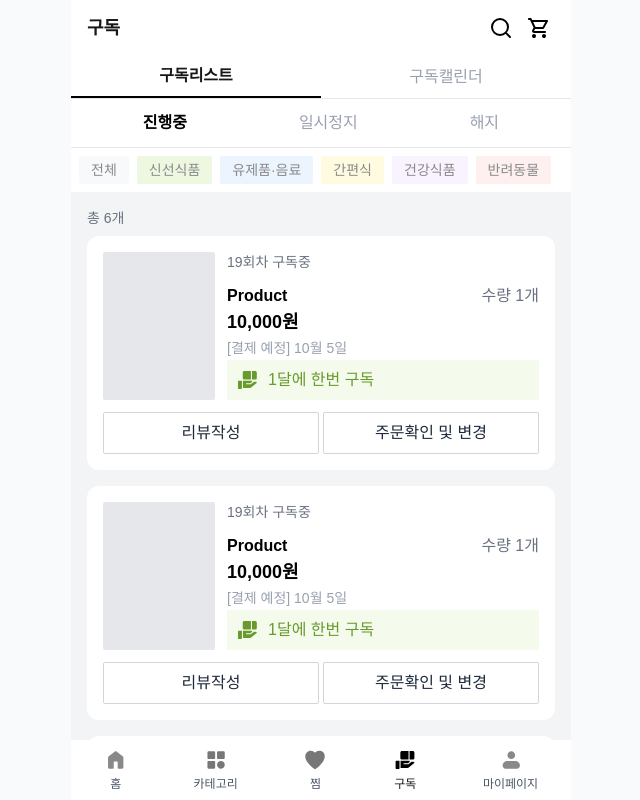
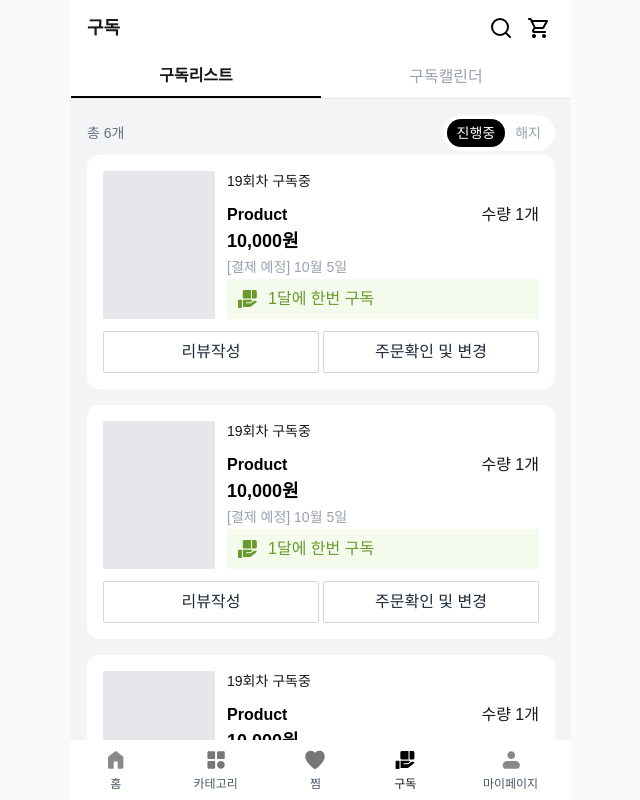
Before and after one commit to ydsic/mogupick, a Next.js app: page /subscribe in a window 1280 px wide. Shown: the whole page, without its empty margins (319-959 px from the left). Built offline with nearby package versions, Linux system fonts and the light colour scheme.

Commit message:
fix : 구독리스트 진행중, 해지버튼 수정사항 변경

```diff
--- a/src/app/(main)/subscribe/_components/StatusFilter.tsx
+++ b/src/app/(main)/subscribe/_components/StatusFilter.tsx
@@ -1,28 +1,30 @@
 'use client';
 
-interface StatusFilterProps {
+export interface StatusFilterProps {
   value: 'ongoing' | 'paused' | 'canceled';
   onChange: (value: 'ongoing' | 'paused' | 'canceled') => void;
 }
 
 export default function StatusFilter({ value, onChange }: StatusFilterProps) {
   return (
-    <div className="flex justify-evenly gap-10 border-b border-gray-200 py-3 text-gray-400">
+    <div className="flex items-center rounded-full bg-white p-1 text-gray-400">
       <button
         onClick={() => onChange('ongoing')}
-        className={value === 'ongoing' ? 'font-semibold text-black' : ''}
+        className={
+          value === 'ongoing'
+            ? 'rounded-full bg-black px-2.5 py-1 text-sm text-white'
+            : 'px-2.5 py-1 text-sm'
+        }
       >
         진행중
       </button>
       <button
-        onClick={() => onChange('paused')}
-        className={value === 'paused' ? 'font-semibold text-black' : ''}
-      >
-        일시정지
-      </button>
-      <button
         onClick={() => onChange('canceled')}
-        className={value === 'canceled' ? 'font-semibold text-black' : ''}
+        className={
+          value === 'canceled'
+            ? 'rounded-full bg-black px-2.5 py-1 text-sm text-white'
+            : 'px-2.5 py-1 text-sm'
+        }
       >
         해지
       </button>
--- a/src/app/(main)/subscribe/_components/SubscribeList.tsx
+++ b/src/app/(main)/subscribe/_components/SubscribeList.tsx
@@ -1,18 +1,20 @@
+import StatusFilter, { StatusFilterProps } from './StatusFilter';
 import SubscribeListItem from './SubscribeListItem';
 
-export default function SubscribeList() {
+export default function SubscribeList({ value, onChange }: StatusFilterProps) {
   return (
     <div className="min-h-[73dvh] bg-gray-100 p-4">
-      <div className="text-gray-500">
+      <div className="mb-1 flex items-end justify-between text-gray-500">
         <div className="mb-2 text-sm font-medium">
           총 <span>6</span>개
         </div>
-        <ul className="flex flex-col gap-4">
-          {Array.from({ length: 6 }).map((_, i) => (
-            <SubscribeListItem key={i} />
-          ))}
-        </ul>
+        <StatusFilter value={value} onChange={onChange} />
       </div>
+      <ul className="flex flex-col gap-4">
+        {Array.from({ length: 6 }).map((_, i) => (
+          <SubscribeListItem key={i} />
+        ))}
+      </ul>
     </div>
   );
 }
--- a/src/app/(main)/subscribe/_components/SubscribePage.tsx
+++ b/src/app/(main)/subscribe/_components/SubscribePage.tsx
@@ -44,12 +44,10 @@ export default function SubscribePage() {
             { key: 'calendar', label: '구독캘린더' },
           ]}
         />
-        {activeTab === 'list' && <StatusFilter value={statusFilter} onChange={setStatusFilter} />}
-        <CategoryFilter selectedCategory={selectedCategory} onSelect={setSelectedCategory} />
 
         <div>
           {activeTab === 'list' ? (
-            <SubscribeList />
+            <SubscribeList value={statusFilter} onChange={setStatusFilter} />
           ) : (
             <SubscribeCalendar
               selectedCategory={selectedCategory}
```
